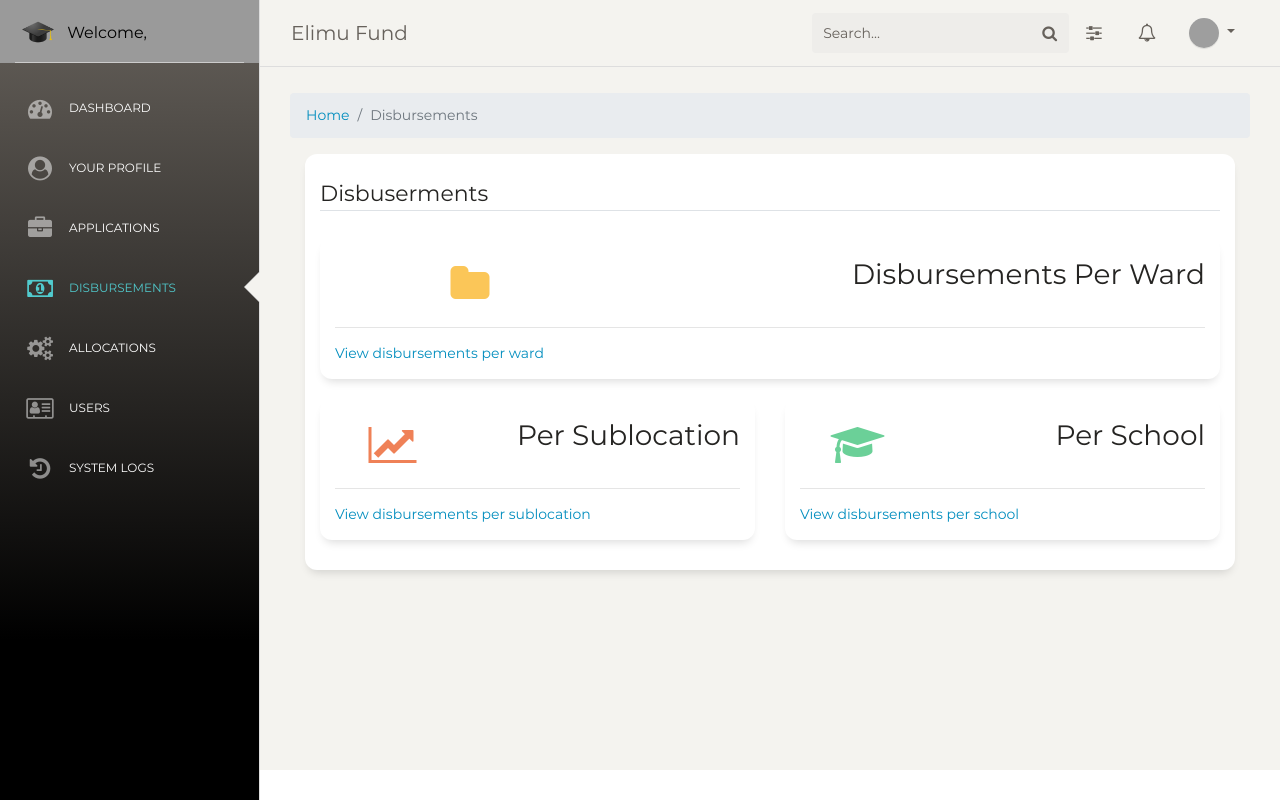
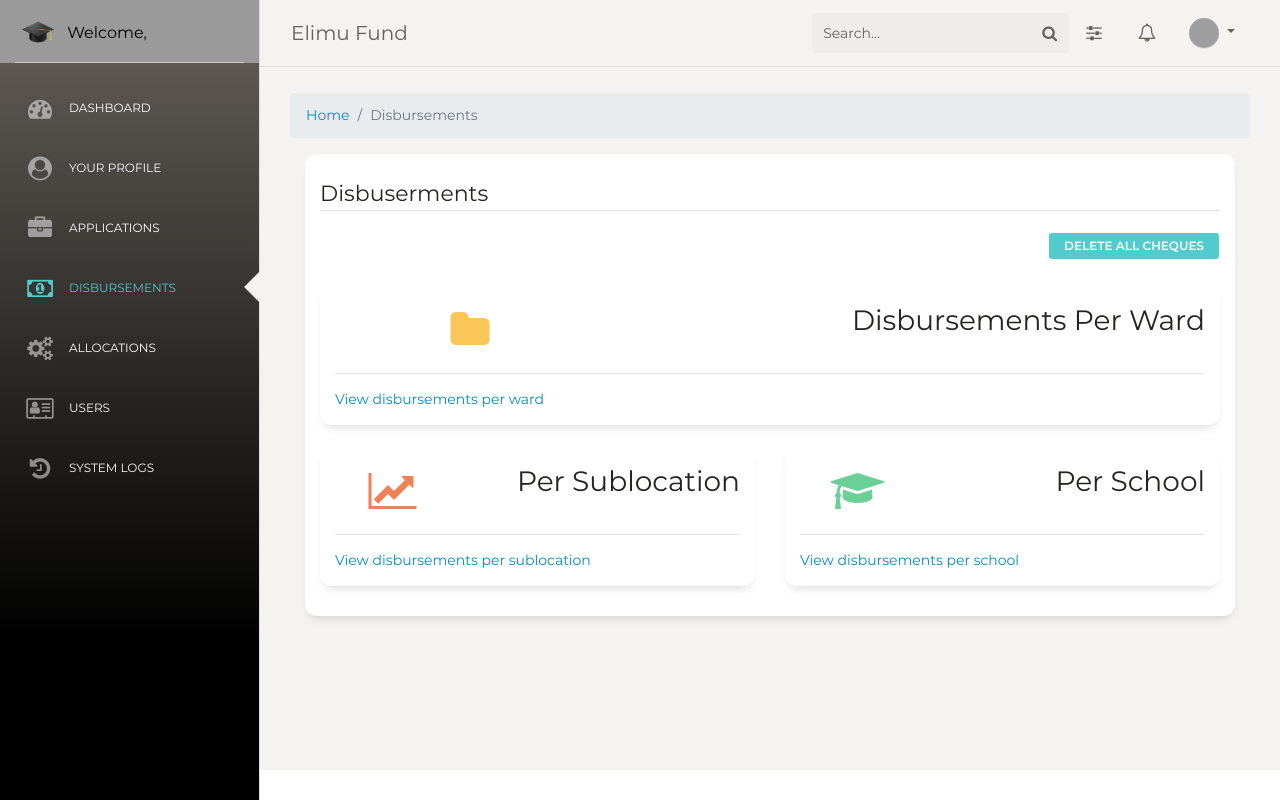
Before and after one commit to abedyngash/E-Fund_2, a Django app: page /accounting/disbursements/ in a window 1280 px wide. Run offline with Django 3.2, Linux system fonts and the light colour scheme; the visitor is signed in with stand-in values (Sample User, id 1); parts of the project's set-up code (start-up, migrations or seed data) failed here and were passed over; some libraries are stand-ins or nearby versions; grey boxes are pictures that could not be loaded.

Commit message:
Added Delete All Cheques Functionality

```diff
--- a/accounting/urls.py
+++ b/accounting/urls.py
@@ -22,6 +22,7 @@ from applications.views import (school_disbursements,
 
 urlpatterns = [
 	path('', allocationdetails, name='allocation-details'),
+	path('delete-cheques/', delete_cheques, name='delete-cheques'),
 	path('allocations/<int:id_>/update', AllocationsUpdate, name='edit-allocations'),
 
 	path('disbursements/', disbursements_view, name='disbursements-home'),
--- a/accounting/views.py
+++ b/accounting/views.py
@@ -1,10 +1,11 @@
-from django.shortcuts import render
+from django.shortcuts import render, redirect
 import datetime
 from django.views.generic import ListView, CreateView, UpdateView
 from . import models as accounting_models
 from applications import models as applications_models
 from django.forms import ModelForm
 from django.db.models import Count, Sum
+from django.contrib import messages
 # from applications import filters as applications_filters
 
 
@@ -58,3 +59,9 @@ def disbursements_view(request):
 		'title': 'Disbursements',
 	}
 	return render(request, 'accounting/disbursements/disbursements_home.html', context)
+
+def delete_cheques(request):
+	total_cheques = accounting_models.Cheque.objects.all().count()
+	accounting_models.Cheque.objects.all().delete()
+	messages.success(request, f'{total_cheques} cheques deleted successfully')
+	return redirect('disbursements-home')
--- a/templates/accounting/disbursements/disbursements_home.html
+++ b/templates/accounting/disbursements/disbursements_home.html
@@ -11,6 +11,11 @@
 	<div class="card">
 		<div class="card-header">
 	      <h5 class="card-title border-bottom">Disbuserments</h5>
+        {% if user.is_superuser %}
+          <div class="float-right">
+            <a class="btn btn-sm btn-primary" href="{% url 'delete-cheques' %}">Delete all Cheques</a>
+          </div>
+        {% endif %}
 	    </div>
         <div class="card-body">
             <div class="row">
```
